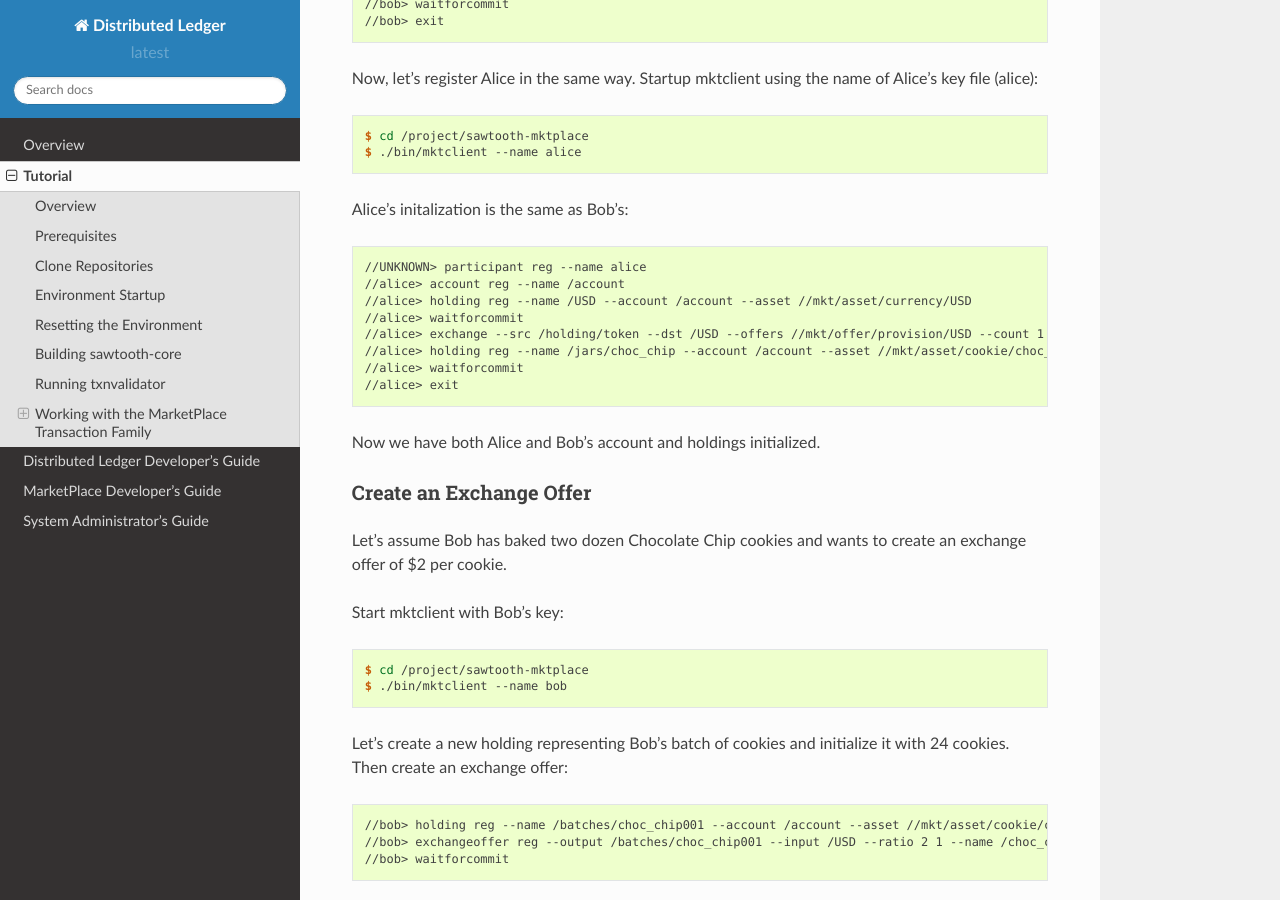
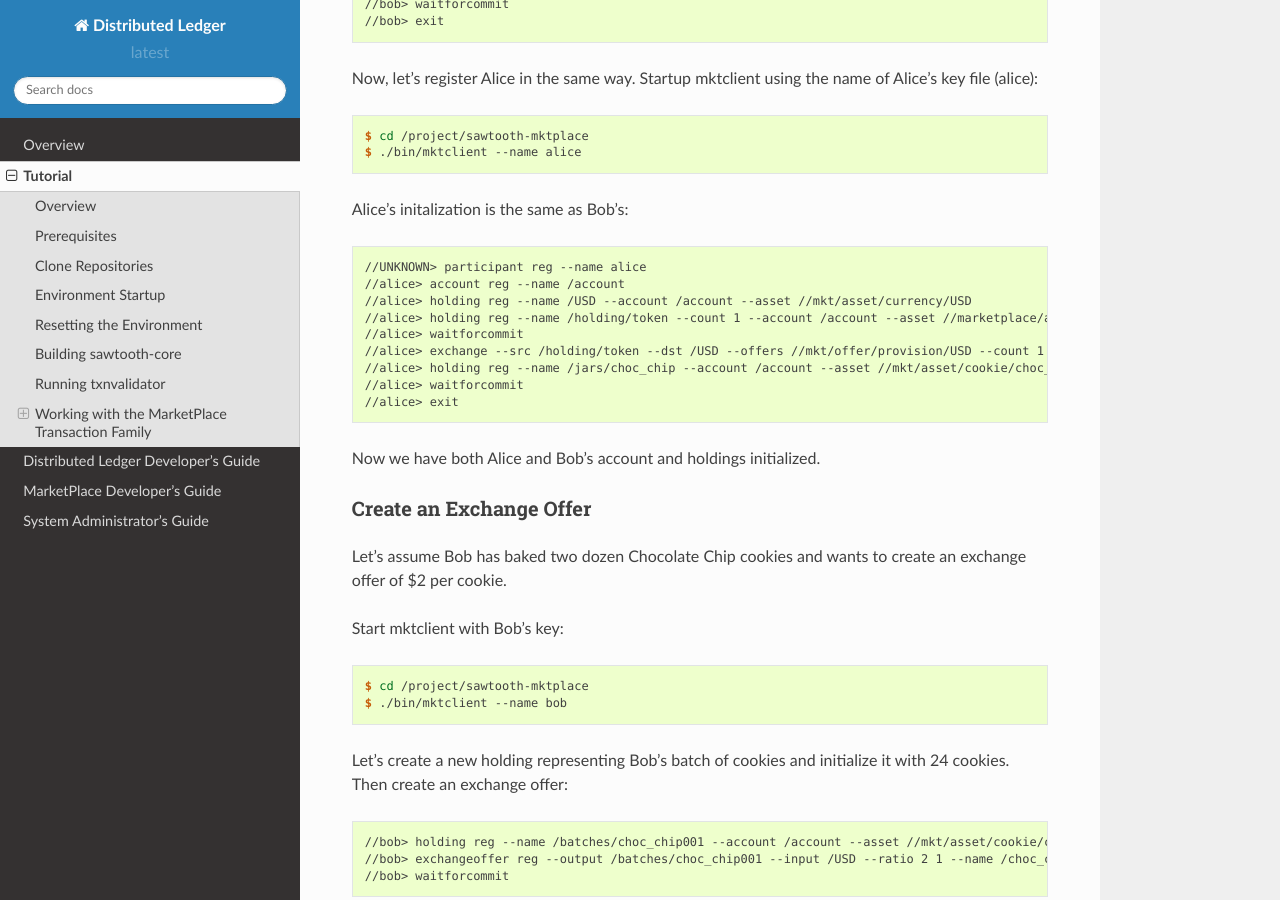
Before and after one commit to hyperledger-archives/sawtooth-core, a Sphinx documentation site: the page built from source/tutorial.rst, in a window 1280 px wide and 900 px high, scrolled down 6231 px. Built offline with Sphinx 7.4.7 and the Read the Docs theme 2.0.0, drawn with Linux system fonts in a browser that asks for light colours; pages that are not in the unit, such as notebooks, are missing from menus.

Commit message:
Add missing token holding for Alice

```diff
--- a/source/tutorial.rst
+++ b/source/tutorial.rst
@@ -337,6 +337,7 @@ Alice's initalization is the same as Bob's:
    //UNKNOWN> participant reg --name alice
    //alice> account reg --name /account
    //alice> holding reg --name /USD --account /account --asset //mkt/asset/currency/USD
+   //alice> holding reg --name /holding/token --count 1 --account /account --asset //marketplace/asset/token
    //alice> waitforcommit
    //alice> exchange --src /holding/token --dst /USD --offers //mkt/offer/provision/USD --count 1
    //alice> holding reg --name /jars/choc_chip --account /account --asset //mkt/asset/cookie/choc_chip
```
